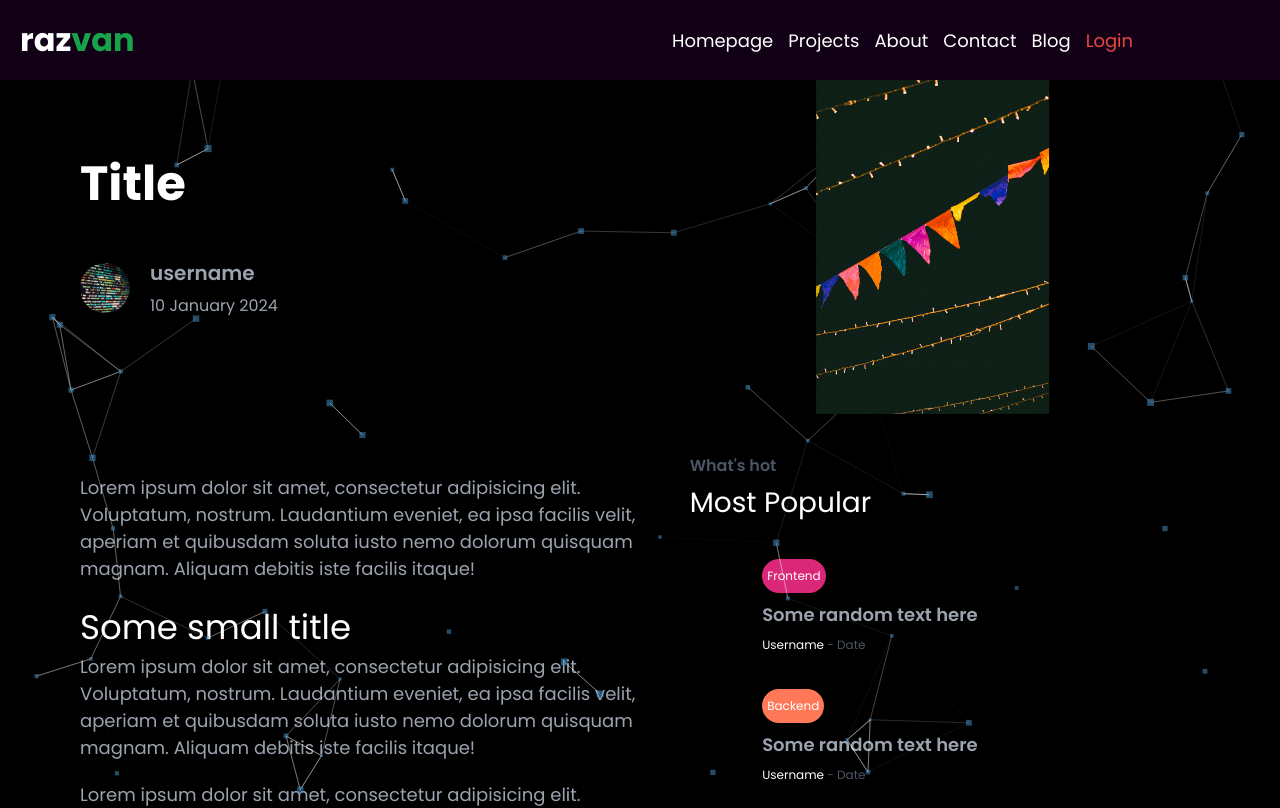
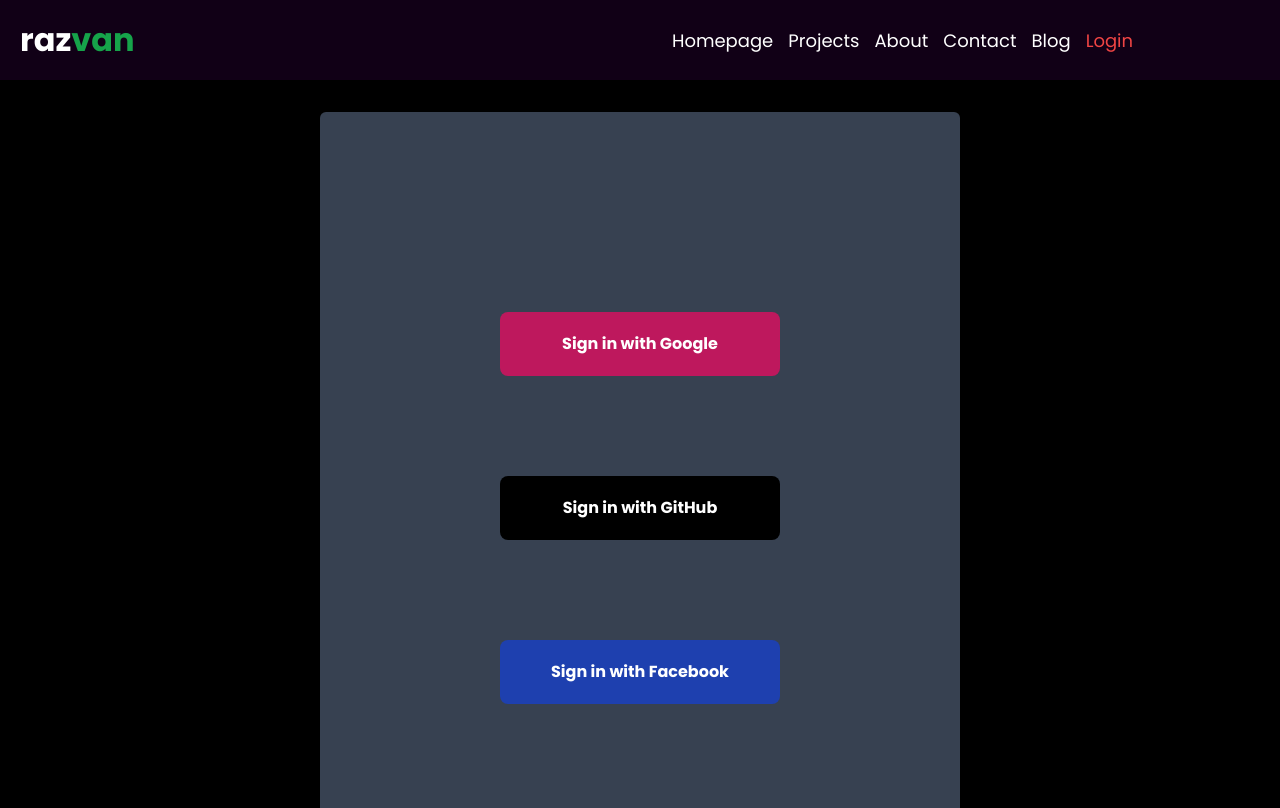
Before and after one commit to Rzvone/blogfolioc, a Next.js app: page /login in a window 1280 px wide. Shown: the top 808 px of the page. Built offline with nearby package versions, Linux system fonts and the light colour scheme.

Commit message:
added login design

```diff
--- a/src/app/globals.css
+++ b/src/app/globals.css
@@ -149,4 +149,11 @@
   .article-p {
     @apply text-[18px] text-gray-400 mb-5
   }
+
+
+  /* login */
+
+  .socialButton {
+    @apply p-5 rounded-lg font-bold cursor-pointer
+  }
 }
--- /dev/null
+++ b/src/app/login/page.tsx
@@ -0,0 +1,15 @@
+import React from 'react'
+
+const LoginPage = () => {
+  return (
+    <div className='mt-[9vh] flex items-center justify-center min-h-[75vh]'>
+        <div className='mt-10 bg-gray-700 lg:px-[180px] lg:py-[200px] flex flex-col gap-[100px] mb-10 rounded-md md:px-[50px] md:py-[100px] 2xs:px-10 2xs:py-10 3xs:px-5 3xs:py-5'>
+            <div className='socialButton bg-pink-700 hover:bg-pink-400 hover:text-black w-[280px] text-center'>Sign in with Google</div>
+            <div className='socialButton bg-black hover:bg-gray-400 hover:text-black w-[280px] text-center'>Sign in with GitHub</div>
+            <div className='socialButton bg-blue-800 hover:bg-blue-400 hover:text-black w-[280px] text-center'>Sign in with Facebook</div>
+        </div>
+    </div>
+  )
+}
+
+export default LoginPage
```
